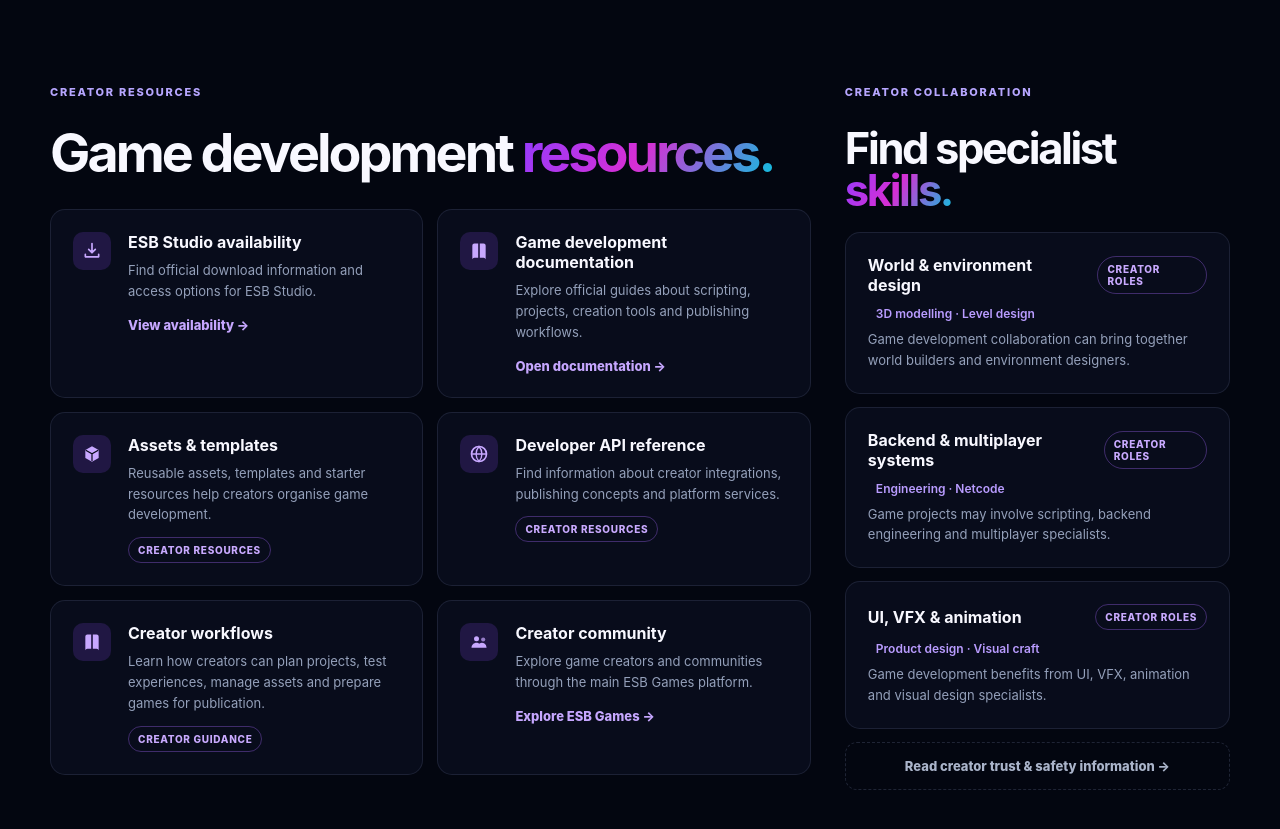
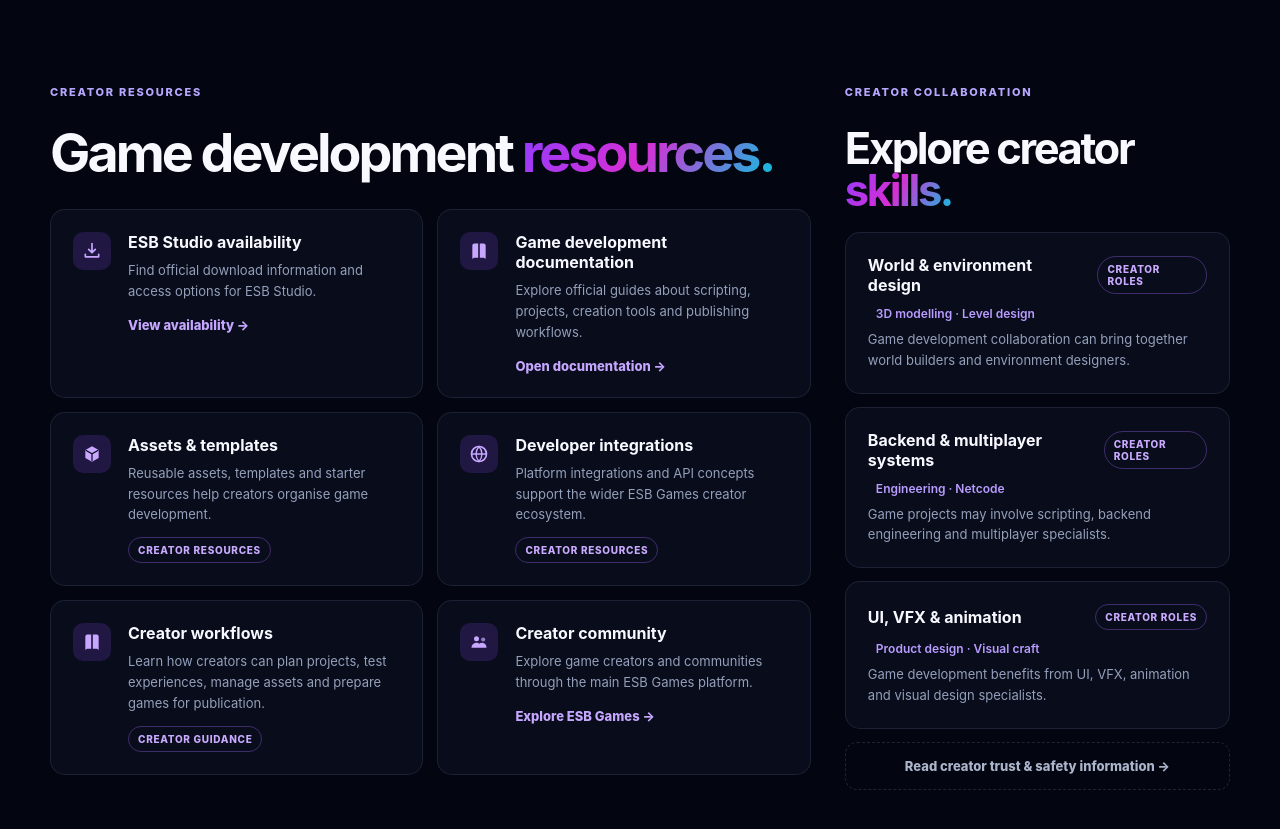
Before and after one commit to esbblox007/ESB-Games-About, a Next.js app: page /developer-hub in a window 1280 px wide. Shown: the part 2420-3249 px from the top of the page. Built offline with nearby package versions, Linux system fonts and the light colour scheme; no server answers.

Commit message:
SEO: refine public product descriptions in app/developer-hub/page.tsx

```diff
--- a/app/developer-hub/page.tsx
+++ b/app/developer-hub/page.tsx
@@ -27,7 +27,7 @@ const resources: CreatorResource[] = [
   { title: "ESB Studio availability", text: "Find official download information and access options for ESB Studio.", linkText: "View availability →", href: "/download", icon: <DownloadIcon /> },
   { title: "Game development documentation", text: "Explore official guides about scripting, projects, creation tools and publishing workflows.", linkText: "Open documentation →", href: "/documentation", icon: <BookIcon /> },
   { title: "Assets & templates", text: "Reusable assets, templates and starter resources help creators organise game development.", status: "Creator resources", icon: <CubeIcon /> },
-  { title: "Developer API reference", text: "Find information about creator integrations, publishing concepts and platform services.", status: "Creator resources", icon: <GlobeIcon /> },
+  { title: "Developer integrations", text: "Platform integrations and API concepts support the wider ESB Games creator ecosystem.", status: "Creator resources", icon: <GlobeIcon /> },
   { title: "Creator workflows", text: "Learn how creators can plan projects, test experiences, manage assets and prepare games for publication.", status: "Creator guidance", icon: <BookIcon /> },
   { title: "Creator community", text: "Explore game creators and communities through the main ESB Games platform.", linkText: "Explore ESB Games →", href: "https://esbgames.com", icon: <UsersIcon />, external: true },
 ];
@@ -81,7 +81,7 @@ export default function DeveloperHubPage() {
 
       <section className="creator-section" id="resources"><div className="creator-container creator-resource-layout">
         <div><header className="creator-section-heading"><span className="eyebrow">Creator resources</span><h2>Game development <span className="gradient-text">resources.</span></h2></header><div className="creator-resource-grid">{resources.map((item) => <article className="creator-resource-card" key={item.title}><span className="creator-resource-icon">{item.icon}</span><div><h3>{item.title}</h3><p>{item.text}</p>{item.href ? (item.external ? <a href={item.href}>{item.linkText}</a> : <Link href={item.href}>{item.linkText}</Link>) : <span className="creator-planned-pill">{item.status}</span>}</div></article>)}</div></div>
-        <aside className="creator-studio-directory"><header><span className="eyebrow">Creator collaboration</span><h2>Find specialist <span className="gradient-text">skills.</span></h2></header>{collaborationAreas.map(([title, meta, text]) => <article className="creator-studio-card" key={title}><div className="creator-studio-card-head"><h3>{title}</h3><span className="creator-planned-pill">Creator roles</span></div><strong><span>{meta}</span></strong><p>{text}</p></article>)}<Link href="/trust" className="creator-directory-link">Read creator trust &amp; safety information →</Link></aside>
+        <aside className="creator-studio-directory"><header><span className="eyebrow">Creator collaboration</span><h2>Explore creator <span className="gradient-text">skills.</span></h2></header>{collaborationAreas.map(([title, meta, text]) => <article className="creator-studio-card" key={title}><div className="creator-studio-card-head"><h3>{title}</h3><span className="creator-planned-pill">Creator roles</span></div><strong><span>{meta}</span></strong><p>{text}</p></article>)}<Link href="/trust" className="creator-directory-link">Read creator trust &amp; safety information →</Link></aside>
       </div></section>
 
       <section className="creator-section" id="studio"><div className="creator-container"><article className="creator-studio-showcase"><div className="creator-studio-copy"><span className="eyebrow">ESB Studio · Game creation</span><h2>A game engine and creator environment for <span className="gradient-text">ESB Games.</span></h2><p>ESB Studio combines scripting, animation, VFX, sound, UI, world building and project tools with a publishing connection to ESB Games.</p><div className="creator-platform-buttons"><Link href="/download" className="button button-primary">View ESB Studio availability</Link><Link href="/documentation" className="button button-secondary">Read creator documentation</Link></div><small>ESB Games is in pre-launch, undergoing final development and Quality Assurance testing.</small></div><div className="creator-studio-image"><Image src="/hero-studio-platform.png" alt="ESB Studio game creation environment and creator tools" fill sizes="(max-width: 900px) 92vw, 620px" /></div></article></div></section>
```
